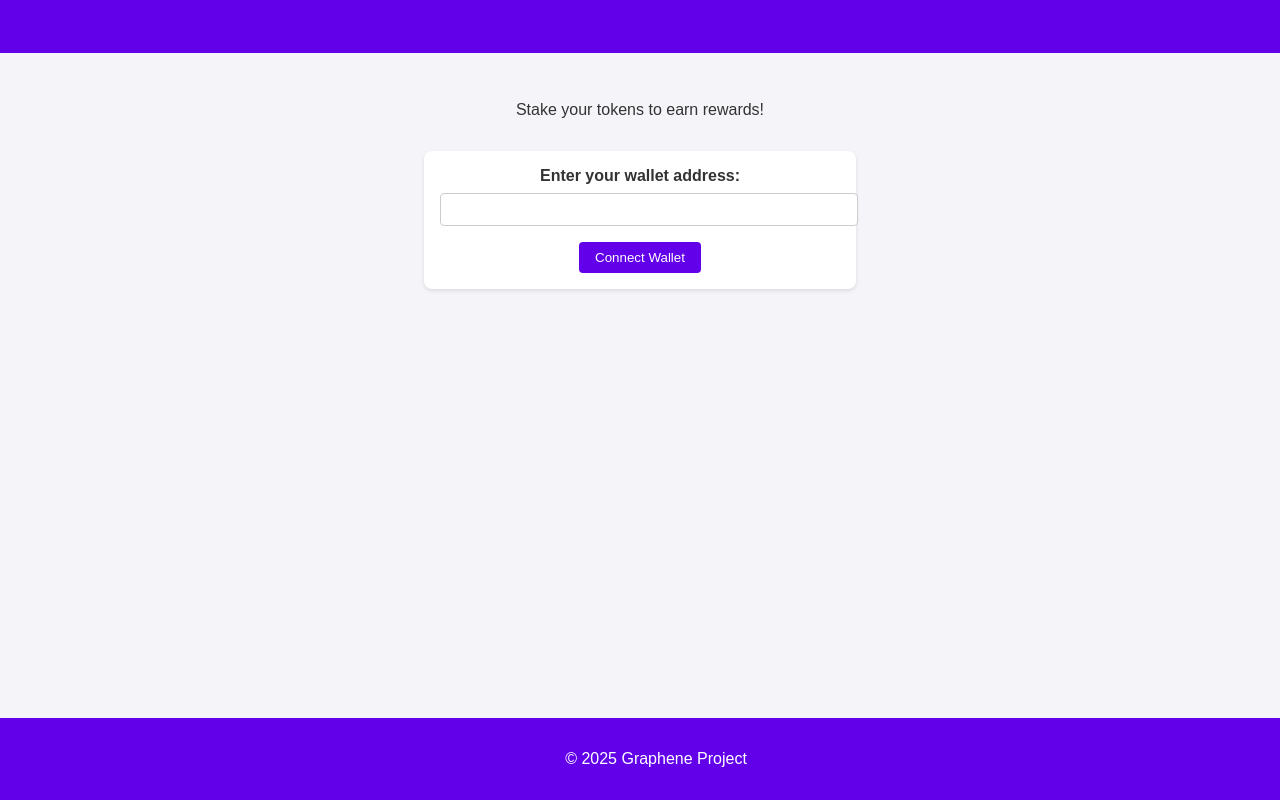
After one commit to daurfinance/Graphene-tg-app, a Flask app: template templates/stake.html in a window 1280 px wide. The commit adds this page. Run offline with Flask 3, Linux system fonts and the light colour scheme; the template is opened without the code that fills it, so the values that code supplies are empty.

Commit message:
Updated stake.html and other files

```diff
--- /dev/null
+++ b/static/styles.css
@@ -0,0 +1,65 @@
+body {
+    font-family: Arial, sans-serif;
+    margin: 0;
+    padding: 0;
+    background-color: #f4f4f9;
+    color: #333;
+}
+
+header {
+    background-color: #6200ea;
+    color: #fff;
+    padding: 1rem;
+    text-align: center;
+}
+
+main {
+    padding: 2rem;
+    text-align: center;
+}
+
+form {
+    margin: 2rem auto;
+    max-width: 400px;
+    padding: 1rem;
+    background: #fff;
+    border-radius: 8px;
+    box-shadow: 0 2px 4px rgba(0, 0, 0, 0.1);
+}
+
+form label {
+    display: block;
+    margin-bottom: 0.5rem;
+    font-weight: bold;
+}
+
+form input {
+    width: 100%;
+    padding: 0.5rem;
+    margin-bottom: 1rem;
+    border: 1px solid #ccc;
+    border-radius: 4px;
+}
+
+form button {
+    background-color: #6200ea;
+    color: #fff;
+    border: none;
+    padding: 0.5rem 1rem;
+    border-radius: 4px;
+    cursor: pointer;
+}
+
+form button:hover {
+    background-color: #3700b3;
+}
+
+footer {
+    text-align: center;
+    padding: 1rem;
+    background-color: #6200ea;
+    color: #fff;
+    position: fixed;
+    bottom: 0;
+    width: 100%;
+}
--- /dev/null
+++ b/templates/stake.html
@@ -0,0 +1,25 @@
+<!DOCTYPE html>
+<html lang="en">
+<head>
+    <meta charset="UTF-8">
+    <meta name="viewport" content="width=device-width, initial-scale=1.0">
+    <title>Stake Tokens</title>
+    <link rel="stylesheet" href="/static/styles.css">
+</head>
+<body>
+    <header>
+        <h1>{{ message }}</h1>
+    </header>
+    <main>
+        <p>Stake your tokens to earn rewards!</p>
+        <form action="/connect-wallet" method="POST">
+            <label for="wallet_address">Enter your wallet address:</label>
+            <input type="text" id="wallet_address" name="wallet_address" required>
+            <button type="submit">Connect Wallet</button>
+        </form>
+    </main>
+    <footer>
+        <p>&copy; 2025 Graphene Project</p>
+    </footer>
+</body>
+</html>
--- /dev/null
+++ b/webapp.py
@@ -0,0 +1,42 @@
+from flask import Flask, request, jsonify, render_template, redirect, url_for
+from flask_babel import Babel, gettext as _
+import os
+
+# Flask Setup
+app = Flask(__name__)
+
+# Настройка Babel для мультиязычности
+app.config['BABEL_DEFAULT_LOCALE'] = 'en'
+app.config['BABEL_TRANSLATION_DIRECTORIES'] = 'locales'
+babel = Babel(app)
+
+@babel.localeselector
+def get_locale():
+    return request.accept_languages.best_match(['en', 'ru'])
+
+# Improved logging setup
+@app.route("/", methods=["GET"])
+def read_root():
+    return render_template("index.html", message="Welcome to the Graphene Web Interface!")
+
+@app.route("/buy", methods=["GET"])
+def buy_page():
+    return render_template("buy.html", message="Buy tokens securely using your wallet.")
+
+@app.route("/airdrop", methods=["GET"])
+def airdrop_page():
+    return render_template("airdrop.html", message="Participate in the airdrop and claim your tokens.")
+
+@app.route("/stake", methods=["GET"])
+def stake_page():
+    return render_template("stake.html", message="Stake your tokens and earn rewards.")
+
+@app.route("/connect-wallet", methods=["POST"])
+def connect_wallet():
+    wallet_address = request.form.get("wallet_address")
+    if wallet_address:
+        return jsonify({"message": f"Wallet {wallet_address} connected successfully!"})
+    return jsonify({"error": "Wallet address is required."}), 400
+
+if __name__ == "__main__":
+    app.run(host='0.0.0.0', port=8000)
```
Also changed, not shown: bot.py (+46 -1 lines), main.py (+93 -60 lines), templates/airdrop.html (added, +25 -0 lines), templates/buy.html (added, +24 -0 lines), templates/index.html (+9 -11 lines), vercel.json, 1 other file.
